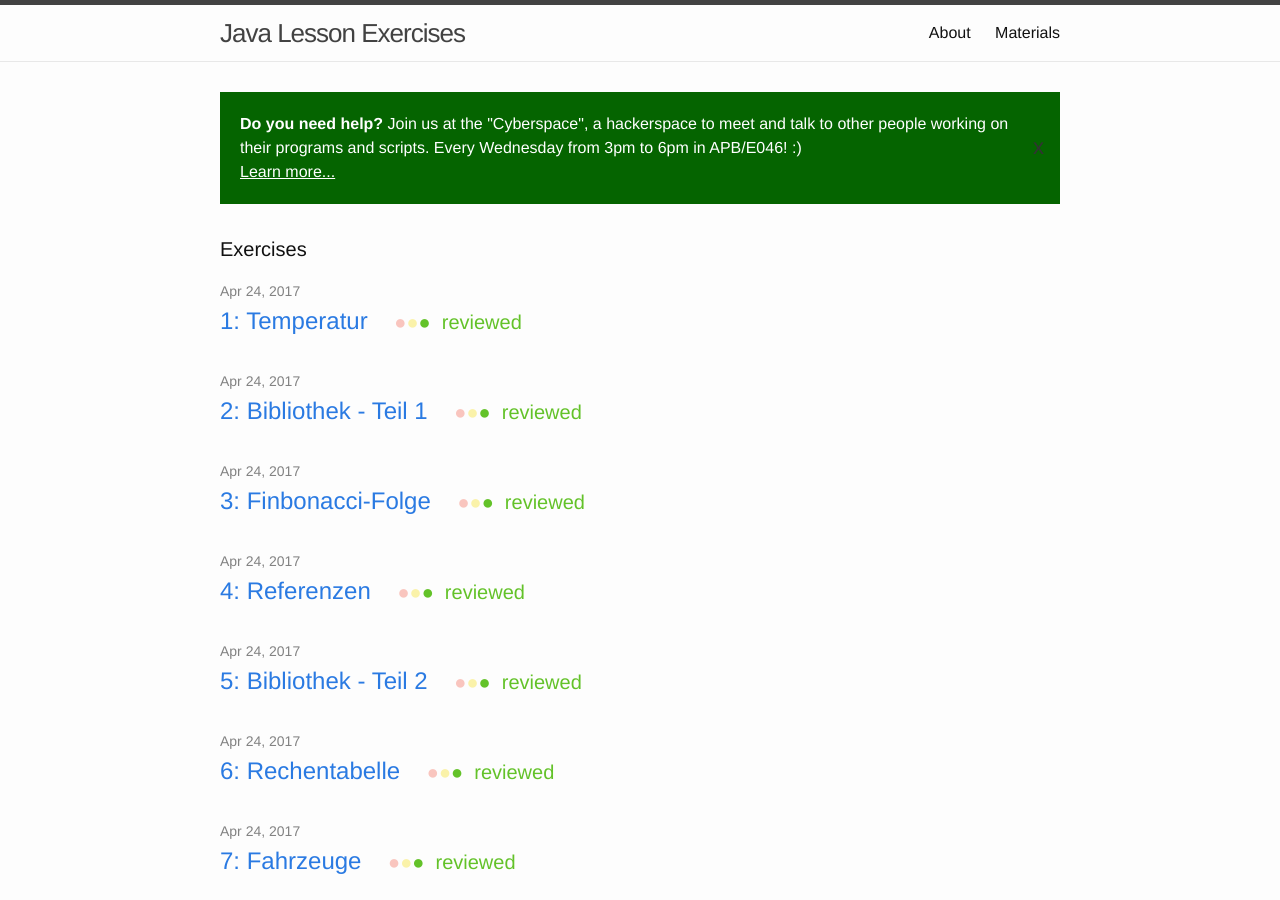
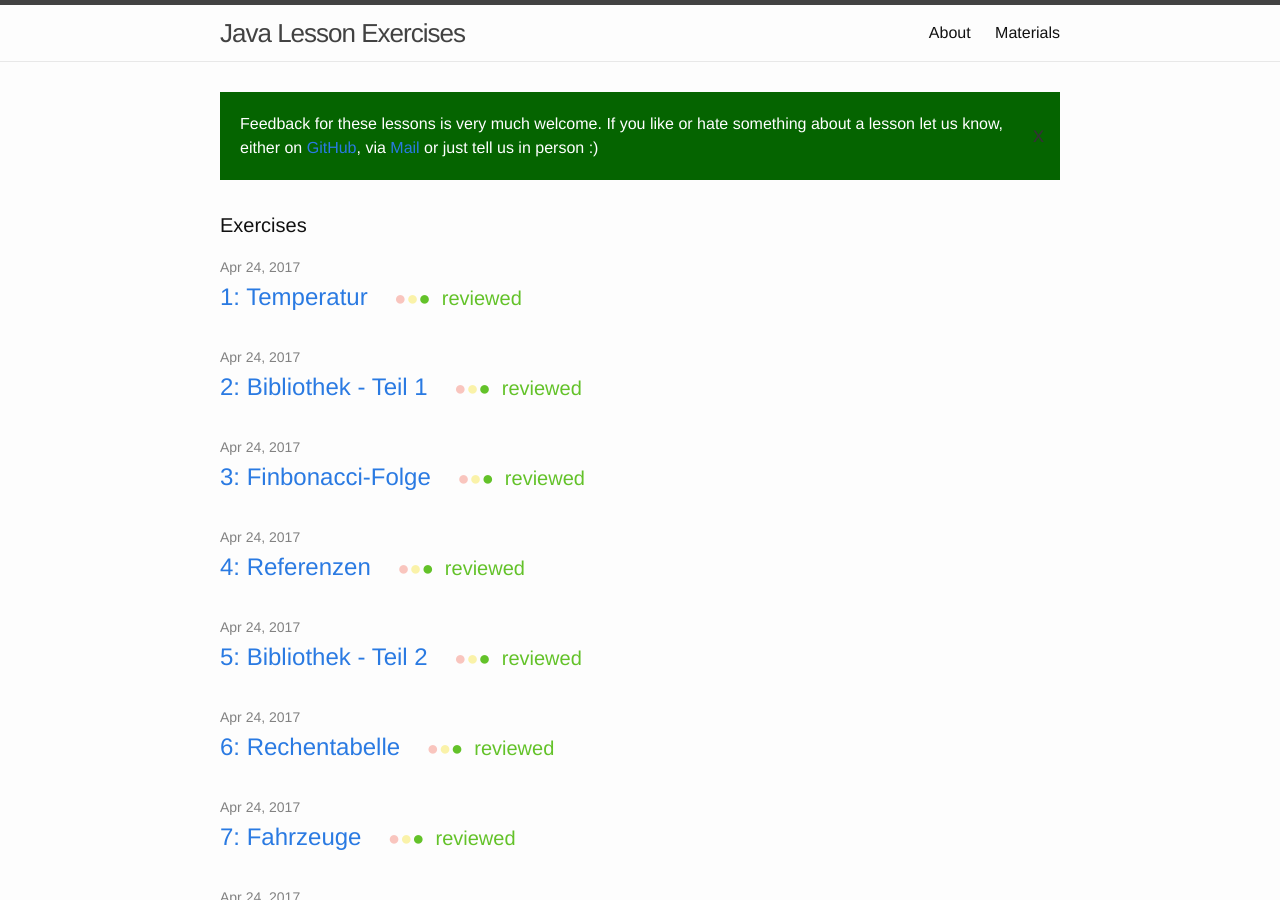
Before and after one commit to fsr/java-lessons, a Jekyll site: the page built from index.html, in a window 1280 px wide and 900 px high. Built offline with Jekyll 4.4.1, drawn with Linux system fonts in a browser that asks for light colours.

Commit message:
update banner

```diff
--- a/_layouts/default.html
+++ b/_layouts/default.html
@@ -12,7 +12,7 @@
       <div class="wrapper">
 
         <div class="alert">
-          <b>Do you need help?</b> Join us at the "Cyberspace", a hackerspace to meet and talk to other people working on their programs and scripts. Every Wednesday from 3pm to 6pm in APB/E046! :) <br /><a style="color:#FFFFFF; text-decoration:underline;" href="https://www.ifsr.de/fsr:cyberspace_-_fruehschwimmen_im_pc-pool">Learn more...</a>
+          Feedback for these lessons is very much welcome. If you like or hate something about a lesson let us know, either on <a href="https://github.com/fsr/java-lessons/issues/new">GitHub</a>, via <a href="mailto:programmierung@ifsr.de">Mail</a> or just tell us in person :)
           <a href="#" class="close">x</a>
         </div>
 
```
